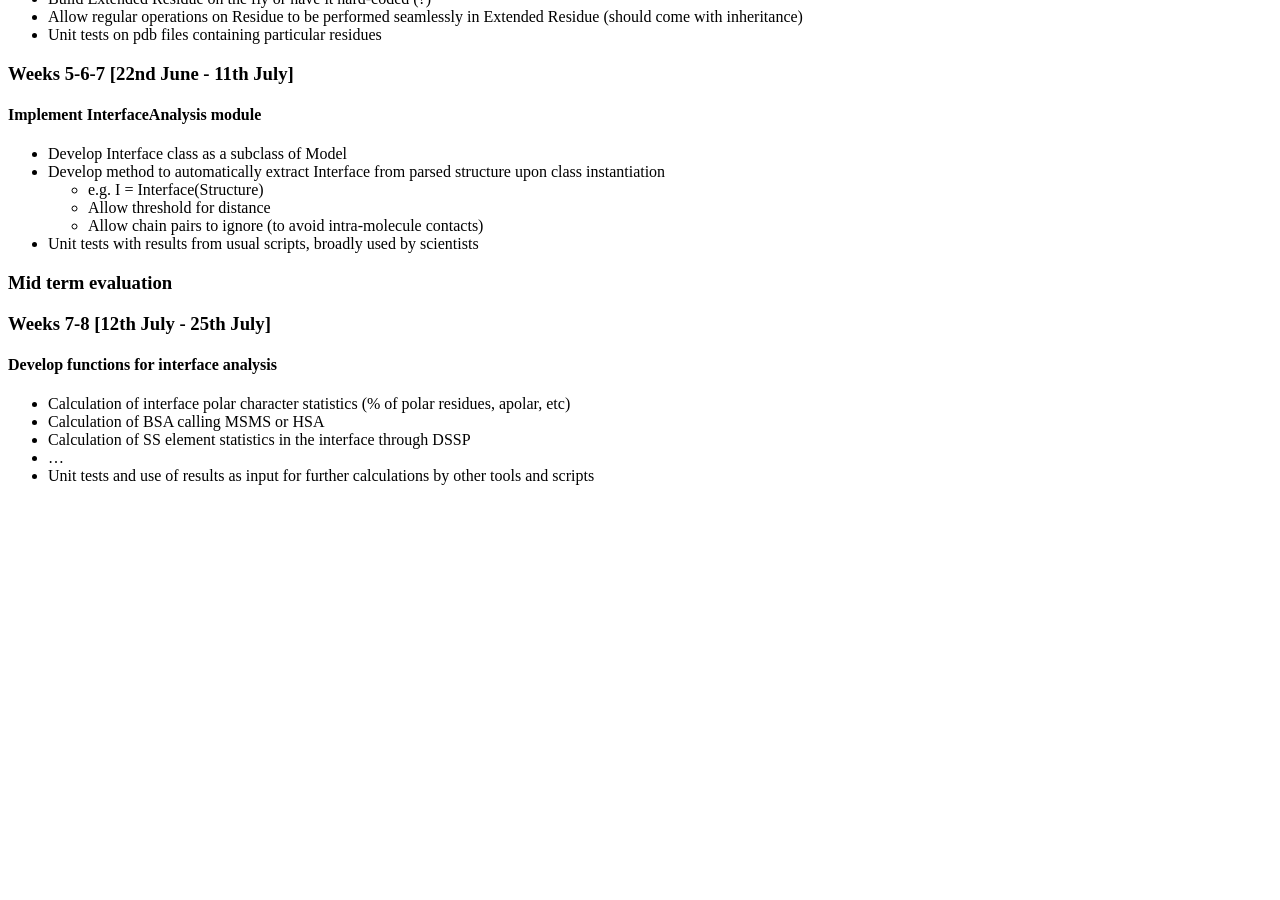
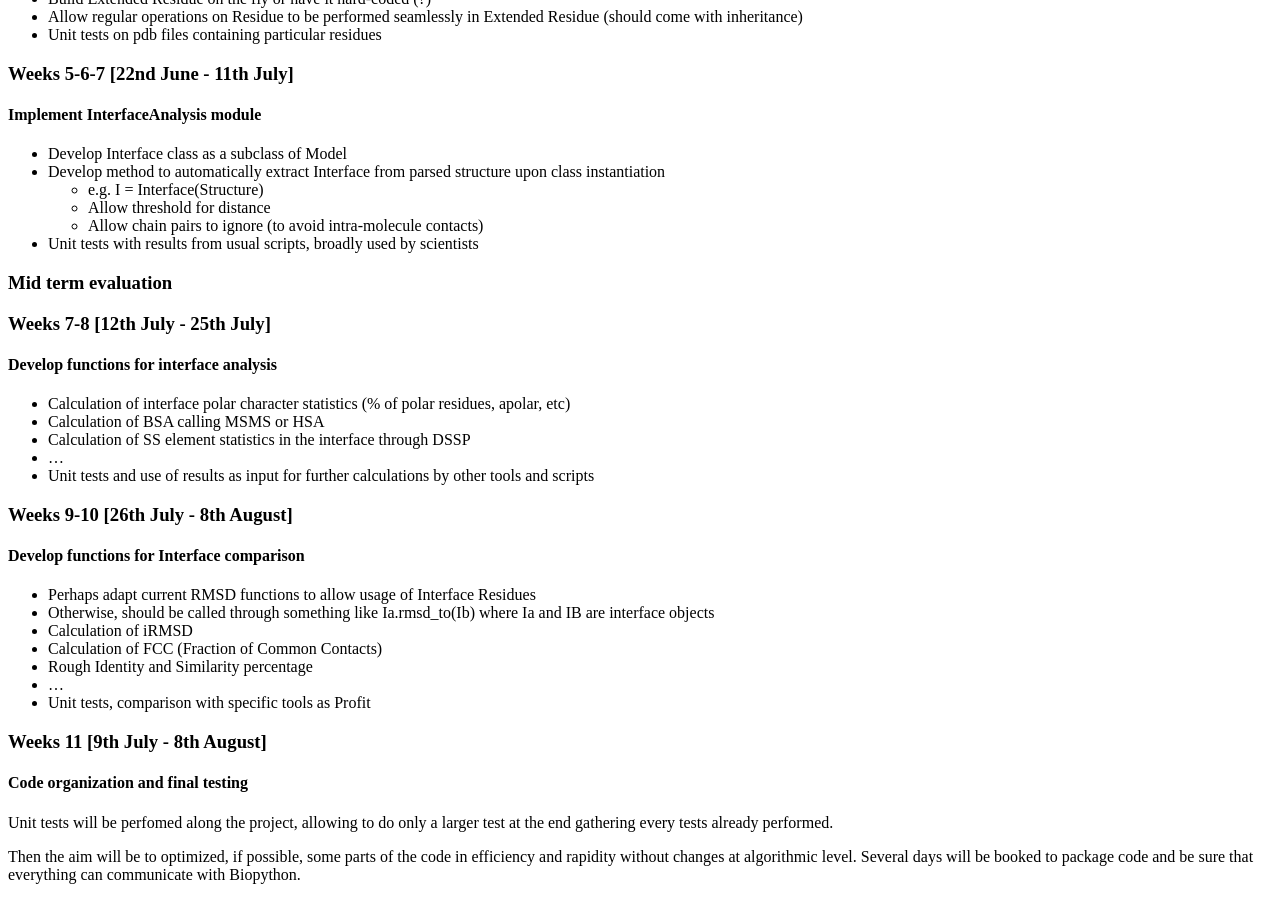
Before and after one commit to biopython/biopython.github.io, a Jekyll site: the page built from wiki/GSoC2011_mtrellet.md, in a window 1280 px wide and 900 px high, scrolled down 1006 px. Built offline with Jekyll 4.4.1, drawn with Linux system fonts in a browser that asks for light colours; before the commit the page ends 1507 px from its top, so only the background shows below that.

Commit message:
Change to wiki page

```diff
--- a/wiki/GSoC2011_mtrellet.md
+++ b/wiki/GSoC2011_mtrellet.md
@@ -102,3 +102,29 @@ Project Schedule
 -   ...
 -   Unit tests and use of results as input for further calculations by
     other tools and scripts
+
+### Weeks 9-10 \[26th July - 8th August\]
+
+#### Develop functions for Interface comparison
+
+-   Perhaps adapt current RMSD functions to allow usage of Interface
+    Residues
+-   Otherwise, should be called through something like Ia.rmsd\_to(Ib)
+    where Ia and IB are interface objects
+-   Calculation of iRMSD
+-   Calculation of FCC (Fraction of Common Contacts)
+-   Rough Identity and Similarity percentage
+-   ...
+-   Unit tests, comparison with specific tools as Profit
+
+### Weeks 11 \[9th July - 8th August\]
+
+#### Code organization and final testing
+
+Unit tests will be perfomed along the project, allowing to do only a
+larger test at the end gathering every tests already performed.
+
+Then the aim will be to optimized, if possible, some parts of the code
+in efficiency and rapidity without changes at algorithmic level. Several
+days will be booked to package code and be sure that everything can
+communicate with Biopython.
```
Also changed, not shown: 1 other file.
